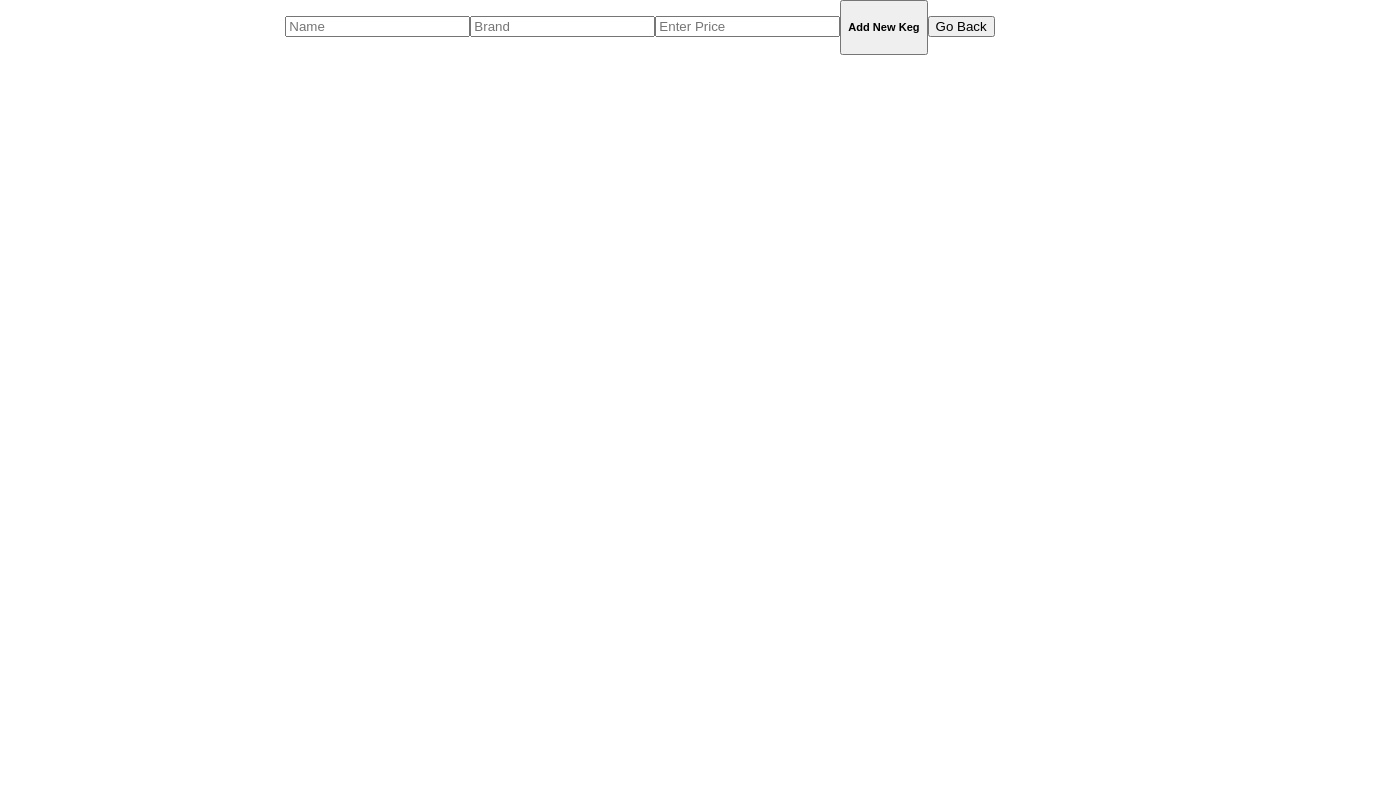
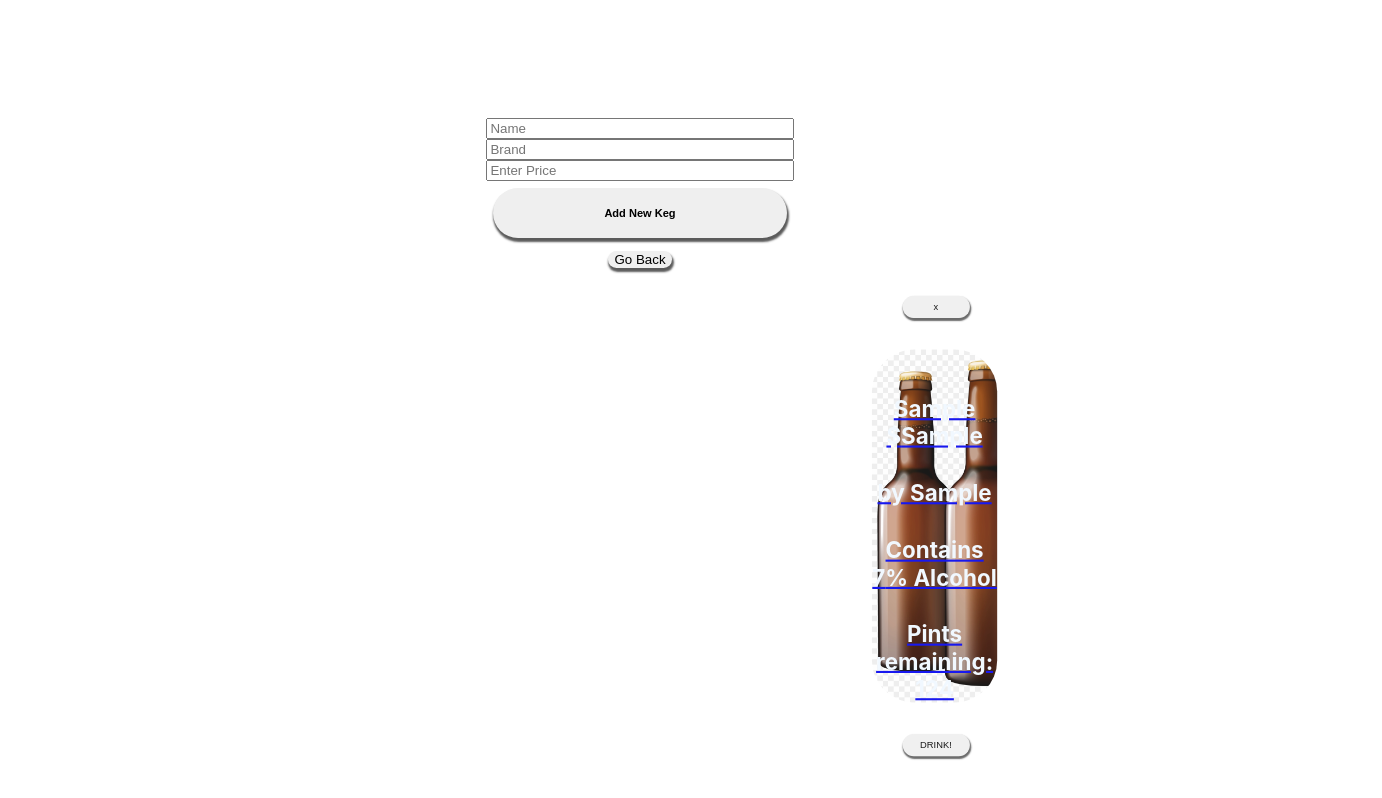
Before and after one commit to marcusanthonylorenzo/tap-room, a React (Create React App) app: page /Add in a window 1280 px wide. Both pictures are taken after typing "Sample", "Sample", "Sample" into the empty fields and a click on the button "Add New Keg". Shown: the top 798 px of the page, 1382 px wide, since content can reach past the window. Built offline with nearby package versions, Linux system fonts and the light colour scheme; the HTML template or start-up script is replaced by a standard one.

Commit message:
basic styling for better viewing

```diff
--- a/src/App.css
+++ b/src/App.css
@@ -1,10 +1,5 @@
 .App {
   text-align: center;
-}
-
-.App-logo {
-  height: 40vmin;
-  pointer-events: none;
 }
 
 @media (prefers-reduced-motion: no-preference) {
@@ -36,3 +31,10 @@
     transform: rotate(360deg);
   }
 }
+
+button {
+  border-radius: 3rem;
+  border: none;
+  margin: 2%;
+  box-shadow: 1px 3px 2px 1px rgba(50, 50, 50, 0.8);
+}
--- a/src/App.js
+++ b/src/App.js
@@ -48,7 +48,7 @@ function App() {
 
 
             <Route path="/Add" element={
-              <AddKeg AddNewKeg={AddNewKeg} />
+              <AddKeg kegsList={kegsList} filterKeg={filterKeg} AddNewKeg={AddNewKeg} />
             }/>
 
 
--- /dev/null
+++ b/src/Components/AddKeg/AddKeg.css
@@ -0,0 +1,21 @@
+.add-ket-container, .form-wrap{
+  display: flex;
+  flex-direction: column;
+  justify-content: center;
+  width: 60%;
+  margin: 10vh auto;
+
+  border-radius: 2rem;
+}
+
+.form {
+  display: flex;
+  flex-direction: column;
+  margin: 5% auto;
+  width: 40%;
+}
+
+.keg-menu {
+  height: 50vh;
+  width: 70vw;
+}
--- a/src/Components/AddKeg/AddKeg.js
+++ b/src/Components/AddKeg/AddKeg.js
@@ -1,8 +1,9 @@
 import React from 'react'
+import './AddKeg.css'
 import { Link } from 'react-router-dom'
 import uuid from 'react-uuid'
 import PropTypes from 'prop-types';
-
+import KegCard from '../KegCard/KegCard'
 
 export default class AddKeg extends React.Component {
 
@@ -13,8 +14,11 @@ export default class AddKeg extends React.Component {
     price: '',
     alcoholContent: Math.floor(Math.random()*10),
     pintsRemaining: 124,
-    decrementPintsRemaining: () => this.pintsRemaining -= 1
+    pintsMax: 124,
+    decrementPintsRemaining: () => this.drink()
   }
+
+  drink = () => this.setState({pintsRemaining: -1 });
 
   updateLocalStorage = () => {
     this.props.AddNewKeg(this.state);
@@ -29,9 +33,9 @@ export default class AddKeg extends React.Component {
       name: '',
       brand: '',
       price: '',
-      alcoholContent: Math.floor(Math.random()*10),
-      pintsRemaining: 124,
-      decrementPintsRemaining: () => this.pintsRemaining -= 1
+      // alcoholContent: Math.floor(Math.random()*10),
+      // pintsRemaining: this.pintsRemaining,
+      // decrementPintsRemaining: () => this.pintsRemaining -= 1
     })
   }
 
@@ -69,6 +73,11 @@ export default class AddKeg extends React.Component {
                   <button>Go Back</button>
                 </Link>
 
+                <div className="keg-menu">
+                  <KegCard kegsList={this.props.kegsList} filterKeg={this.props.filterKeg} />
+                </div>
+
+
 
             </form>
           </div>
--- /dev/null
+++ b/src/Components/Home/Home.css
@@ -0,0 +1,7 @@
+.home-container {
+  display: flex;
+  flex-direction: column;
+  justify-content: center;
+  align-items: center;
+  height: 100vh;
+}
--- a/src/Components/Home/Home.js
+++ b/src/Components/Home/Home.js
@@ -1,15 +1,20 @@
 import React from 'react'
+import './Home.css'
 import { Link } from 'react-router-dom'
 import KegCard from '../KegCard/KegCard'
 
 const Home = ({kegsList, filterKeg }) => {
   //will need to be careful with Prop Drilling!
 
+  const offering = <h5>HEY! Check out what we have on offer!</h5>
+  const nothing = <h5>Sorry guys, we are out of stock! Business is good.</h5>
+
   return (
     <>
     <div className="home-container">
 
-          <h5>HEY! Check out what we have on offer!</h5>
+          {kegsList.length === 0 ? nothing : offering}
+
 
           <Link to="/Add">
             <button>Add a Keg!</button>
--- a/src/Components/KegCard/KegCard.css
+++ b/src/Components/KegCard/KegCard.css
@@ -17,7 +17,7 @@
   height: 90%;
   width: 20%;
   border-radius: 60px;
-  transform: scale(0.6);
+  transform: scale(0.7);
   opacity: 90%;
 }
 
@@ -29,3 +29,9 @@
   font-size: 2rem;
   color: aliceblue;
 }
+
+.keg button {
+  height: 2rem;
+  width: 6rem;
+  box-shadow: 1px 3px 2px 1px rgba(50, 50, 50, 0.8);
+}
--- a/src/Components/KegCard/KegCard.js
+++ b/src/Components/KegCard/KegCard.js
@@ -21,11 +21,26 @@ const KegCard = ({ kegsList, filterKeg }) => {
                 <h4>{keg.name} ${keg.price} </h4>
                 <h4> by {keg.brand} </h4>
                 <h4>Contains {keg.alcoholContent}% Alcohol</h4>
+                <h4>Pints remaining: {keg.pintsRemaining}</h4>
               </div>
             </Link>
+
+            <div className="drink">
+              <button className="drink" onClick={(e)=>{
+                e.preventDefault();
+                keg.pintsRemaining-=1
+                console.log("clicky")
+              }}>DRINK!</button>
+            </div>
+
+            {console.log(keg.pintsRemaining)}
+
           </div>
       )
+
   });
+
+
 
   return (
     <div className="keg-card-wrap">
--- a/src/Components/KegDetails/KegDetails.js
+++ b/src/Components/KegDetails/KegDetails.js
@@ -1,5 +1,5 @@
-import React, {useState} from 'react'
-import { Link, useParams } from 'react-router-dom'
+import React from 'react'
+import { Link } from 'react-router-dom'
 
 const KegDetails = ({ kegsList, filterKeg }) => {
 
@@ -8,20 +8,19 @@ const KegDetails = ({ kegsList, filterKeg }) => {
   return (
     <>
       <div className="keg-deets">
-
-        <Link to="/">
-          <button>Go Back</button>
-        </Link>
-
-        <div className="keg-info">
+        <div className="keg-info" style={{marginTop: `0vh`}}>
 
          <h4> Name: {thisKeg.name} </h4>
          <h4> Brand: {thisKeg.brand} </h4>
          <h4> Price: {thisKeg.price} </h4>
          <h4> Alcohol %: {thisKeg.alcoholContent} </h4>
+         <h4> Remaining Pints: {thisKeg.remainingPints} </h4>
 
         </div>
 
+        <Link to="/">
+          <button>Go Back</button>
+        </Link>
 
 
       </div>
```
Also changed, not shown: 1 other file (tests, documents, lock files or other folders).
